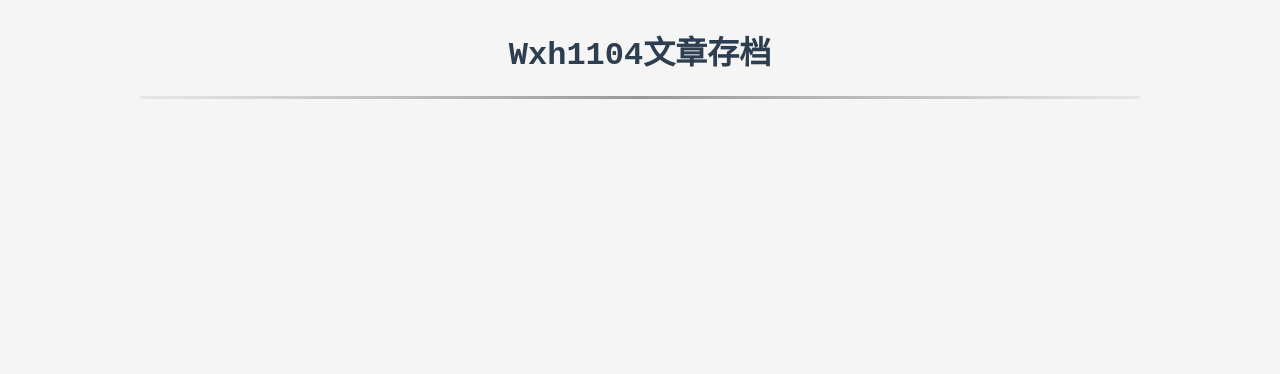
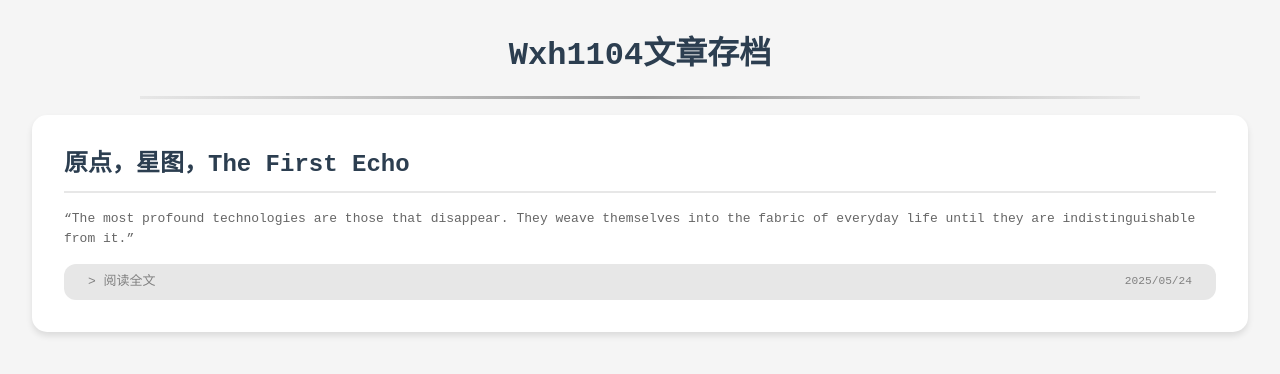
Before and after one commit to Wxh-1104/wxh1104-article-archive, a plain HTML site: page index.html in a window 1280 px wide. Drawn offline with Linux system fonts and the light colour scheme.

Commit message:
deploy: 76aa9f4db78d07419f45fc072ee246d7a2600781

```diff
--- a/index.html
+++ b/index.html
@@ -128,6 +128,20 @@
     <div class="divider"></div>
     <div class="card-container">
 
+  <div class="article-card">
+      <h2 class="article-title">原点，星图，The First Echo</h2>
+      <div class="article-summary">
+          “The most profound technologies are those that disappear. They weave themselves into the fabric of everyday life until they are indistinguishable from it.”
+      </div>
+      <a href="/articles/Origin-Star-Chart-and-The-First-Echo.html" class="read-more">
+          <span class="button-text">> 阅读全文</span>
+          <span class="publish-date">2025/05/24</span>
+      </a>
+  </div>
+
+</div>
+        </div>
+    </div>
 </body>
 
 </html>
```
